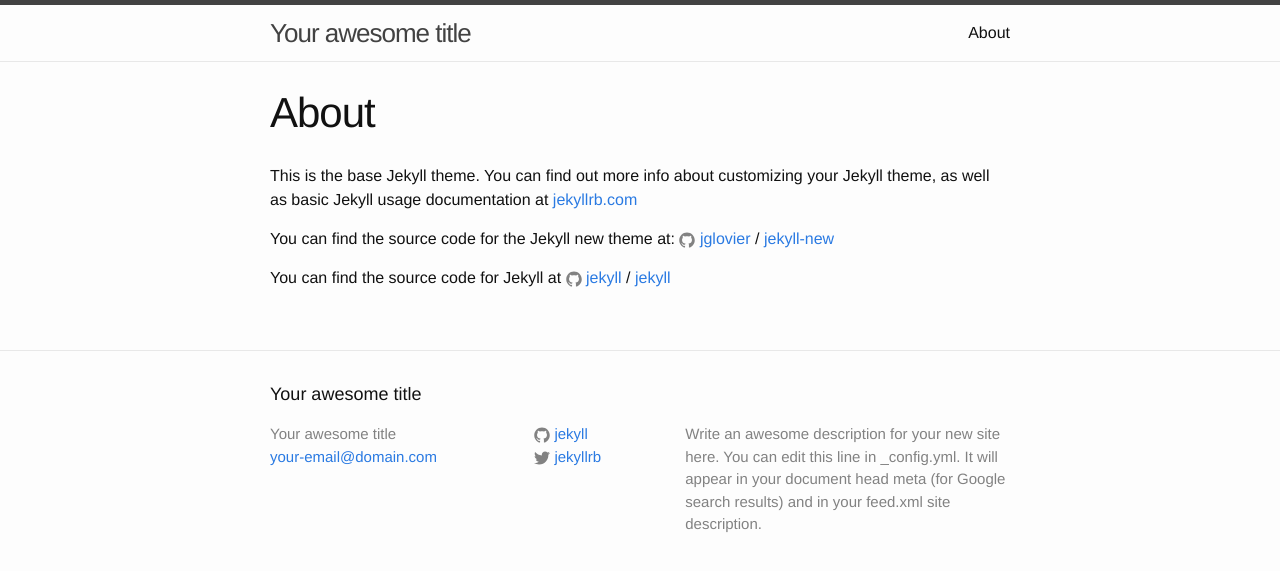
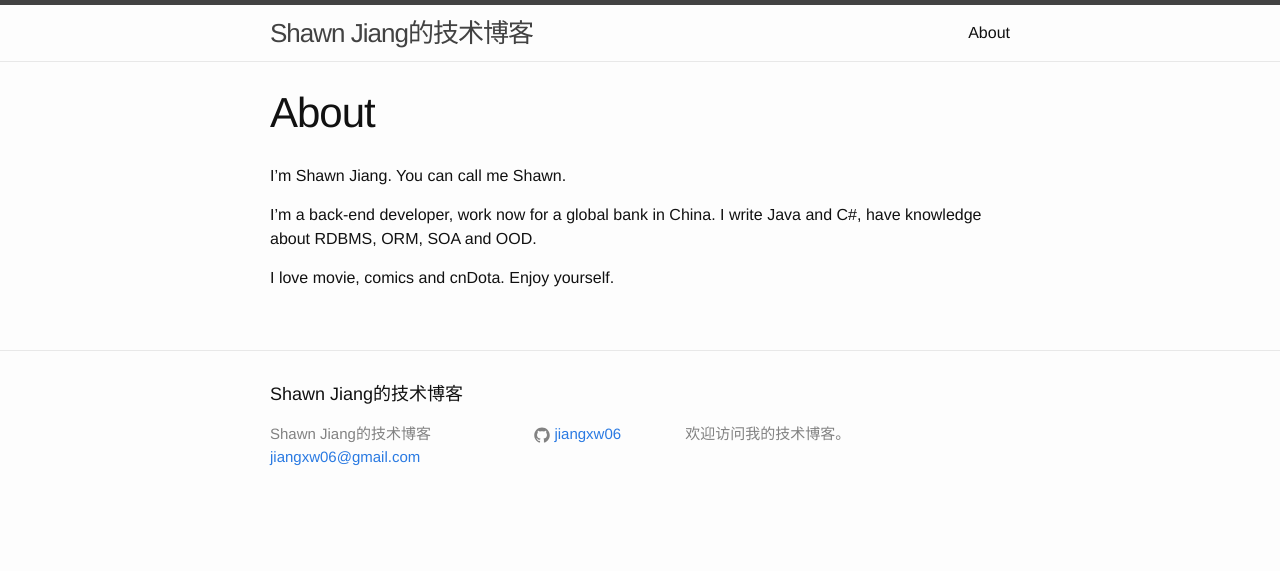
Before and after one commit to jiangxw06/jiangxw06.github.io, a Jekyll site: the page built from about.md, in a window 1280 px wide. Shown: the top 571 px of the page. Built offline with Jekyll 4.4.1, drawn with Linux system fonts in a browser that asks for light colours.

Commit message:
增加博客“用Github,Jekyll,Markdown撰写技术博客"

```diff
--- a/_config.yml
+++ b/_config.yml
@@ -6,16 +6,13 @@
 # 'jekyll serve'. If you change this file, please restart the server process.
 
 # Site settings
-title: Your awesome title
-email: your-email@domain.com
+title: Shawn Jiang的技术博客
+email: jiangxw06@gmail.com
 description: > # this means to ignore newlines until "baseurl:"
-  Write an awesome description for your new site here. You can edit this
-  line in _config.yml. It will appear in your document head meta (for
-  Google search results) and in your feed.xml site description.
+  欢迎访问我的技术博客。
 baseurl: "" # the subpath of your site, e.g. /blog
 url: "http://yourdomain.com" # the base hostname & protocol for your site
-twitter_username: jekyllrb
-github_username:  jekyll
+github_username:  jiangxw06
 
 # Build settings
 markdown: kramdown
--- a/about.md
+++ b/about.md
@@ -4,12 +4,8 @@
 permalink: /about/
 ---
 
-This is the base Jekyll theme. You can find out more info about customizing your Jekyll theme, as well as basic Jekyll usage documentation at [jekyllrb.com](http://jekyllrb.com/)
+I'm Shawn Jiang. You can call me Shawn.
 
-You can find the source code for the Jekyll new theme at:
-{% include icon-github.html username="jglovier" %} /
-[jekyll-new](https://github.com/jglovier/jekyll-new)
+I'm a back-end developer, work now for a global bank in China. I write Java and C#, have knowledge about RDBMS, ORM, SOA and OOD.
 
-You can find the source code for Jekyll at
-{% include icon-github.html username="jekyll" %} /
-[jekyll](https://github.com/jekyll/jekyll)
+I love movie, comics and cnDota. Enjoy yourself.
```
Also changed, not shown: _posts/2016-04-23-welcome-to-jekyll.markdown (deleted, +0 -25 lines), _posts/2016-04-23-用Github,Jekyll,Markdown撰写技术博客.md (added, +26 -0 lines).
